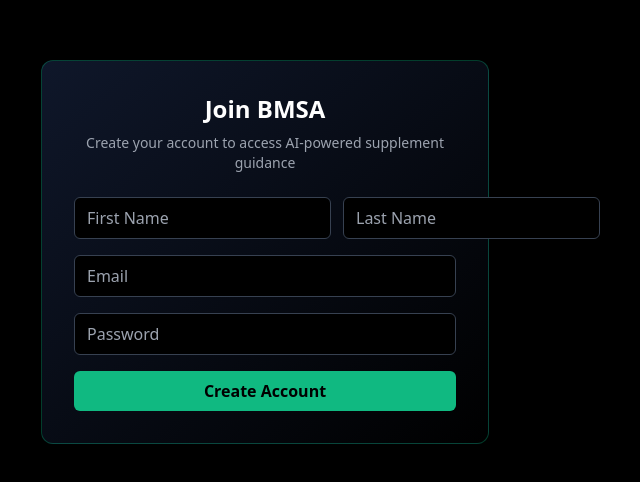
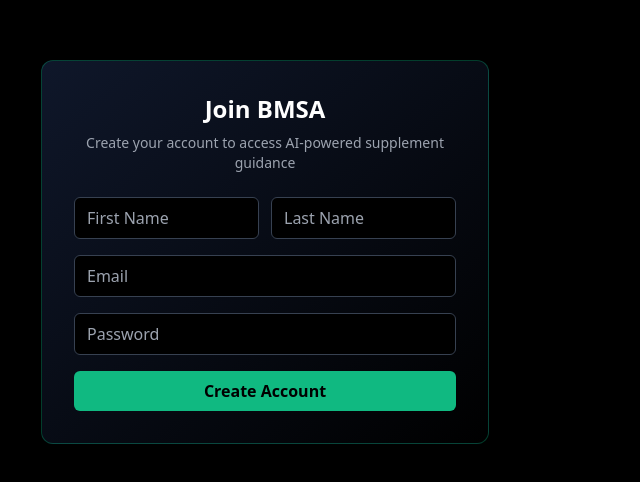
Before and after one commit to karlijc92/BMSA, a React (Vite) app: page /signup in a window 1280 px wide. Shown: the part 148-630 px from the top of the page, without its empty margins (375-1015 px from the left). Built offline with nearby package versions, Linux system fonts and the light colour scheme.

Commit message:
Update SignUpForm.tsx

```diff
--- a/src/components/SignUpForm.tsx
+++ b/src/components/SignUpForm.tsx
@@ -47,16 +47,16 @@ export default function SignUpForm({ mode = "signup" }: Props) {
       </p>
 
       {!isLogin && (
-        <div className="flex gap-3 mb-4">
+        <div className="grid grid-cols-2 gap-3 mb-4">
           <input
             placeholder="First Name"
-            className="flex-1 rounded-md bg-black border border-gray-700 px-3 py-2 text-white"
+            className="w-full rounded-md bg-black border border-gray-700 px-3 py-2 text-white"
             value={firstName}
             onChange={(e) => setFirstName(e.target.value)}
           />
           <input
             placeholder="Last Name"
-            className="flex-1 rounded-md bg-black border border-gray-700 px-3 py-2 text-white"
+            className="w-full rounded-md bg-black border border-gray-700 px-3 py-2 text-white"
             value={lastName}
             onChange={(e) => setLastName(e.target.value)}
           />
```
